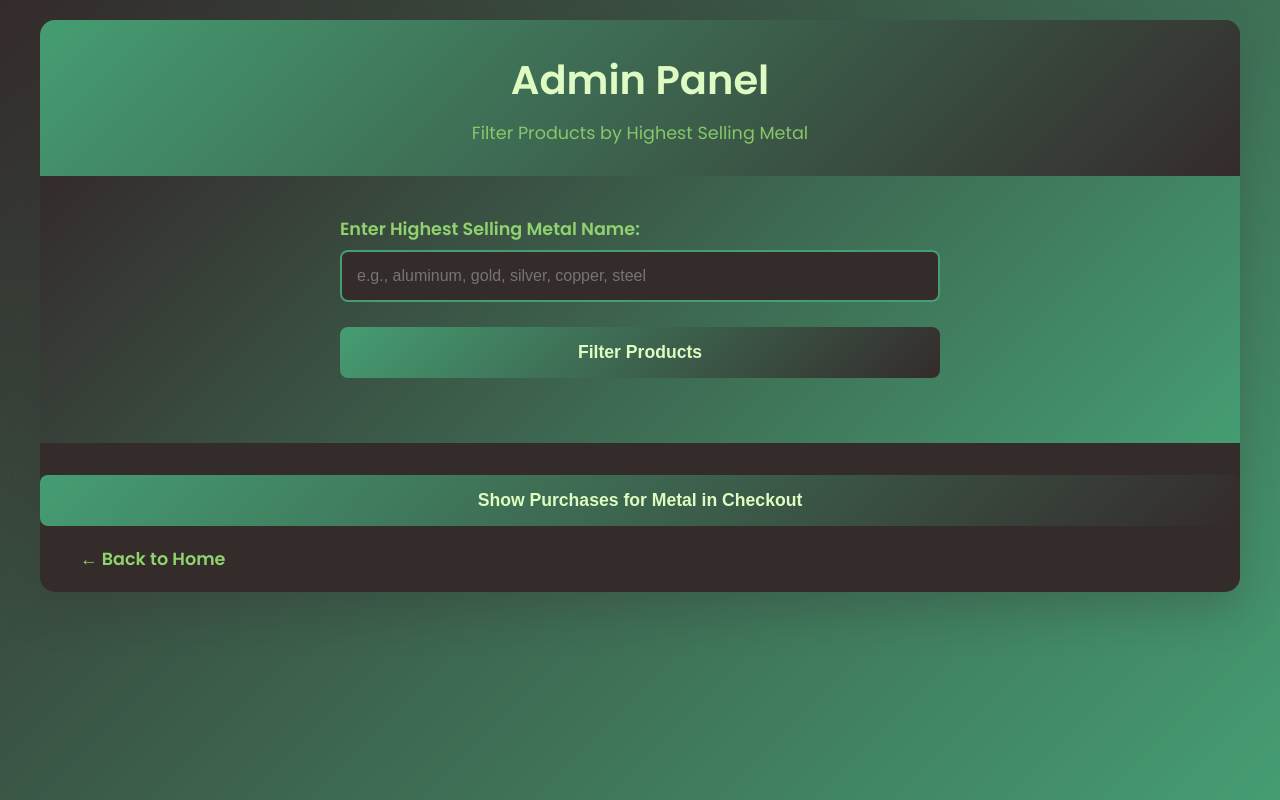
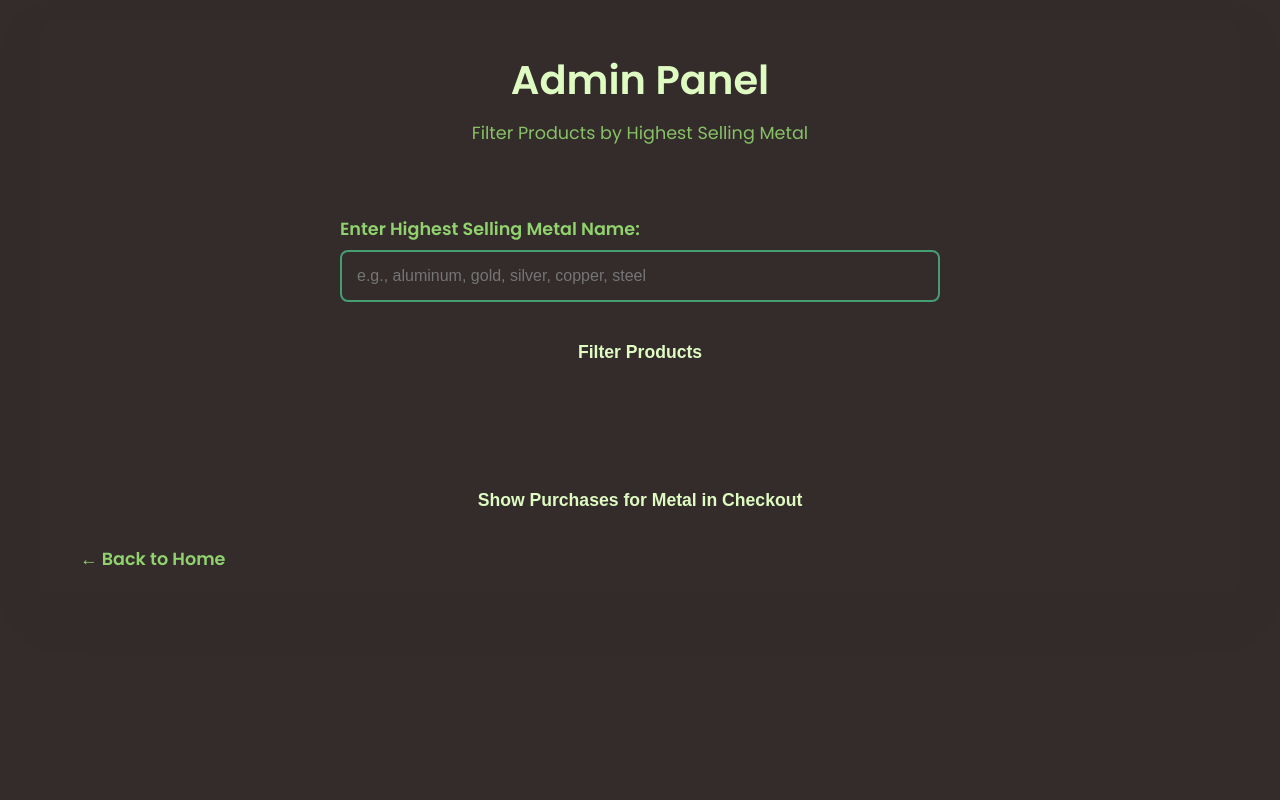
Before and after one commit to krutidadriwal/SustaShelf, a PHP site: page /backend/admin.php in a window 1280 px wide. Run offline with PHP 8.4, Linux system fonts and the light colour scheme.

Commit message:
please show my changes in the file html-store/style/admin.css

```diff
--- a/html-store/style/admin.css
+++ b/html-store/style/admin.css
@@ -6,10 +6,10 @@
 
 body {
     font-family: 'Poppins', sans-serif;
-    background: linear-gradient(135deg, #342B2B 0%, #459d72 100%);
+    background: #342B2B;
     min-height: 100vh;
     padding: 20px;
-    color: #DEFBC2;
+    color: #459d72;
 }
 
 .container {
@@ -22,7 +22,7 @@
 }
 
 .header {
-    background: linear-gradient(135deg, #459d72 0%, #342B2B 100%);
+    background: #342B2B;
     color: #DEFBC2;
     padding: 30px;
     text-align: center;
@@ -43,7 +43,7 @@
 
 .form-section {
     padding: 40px;
-    background: linear-gradient(135deg, #342B2B 0%, #459d72 100%);
+    background: #342B2B;
 }
 
 .form-container {
@@ -81,7 +81,7 @@
 }
 
 .submit-btn {
-    background: linear-gradient(135deg, #459d72 0%, #342B2B 100%);
+    background: #342B2B;
     color: #DEFBC2;
     padding: 15px 40px;
     border: none;
```
